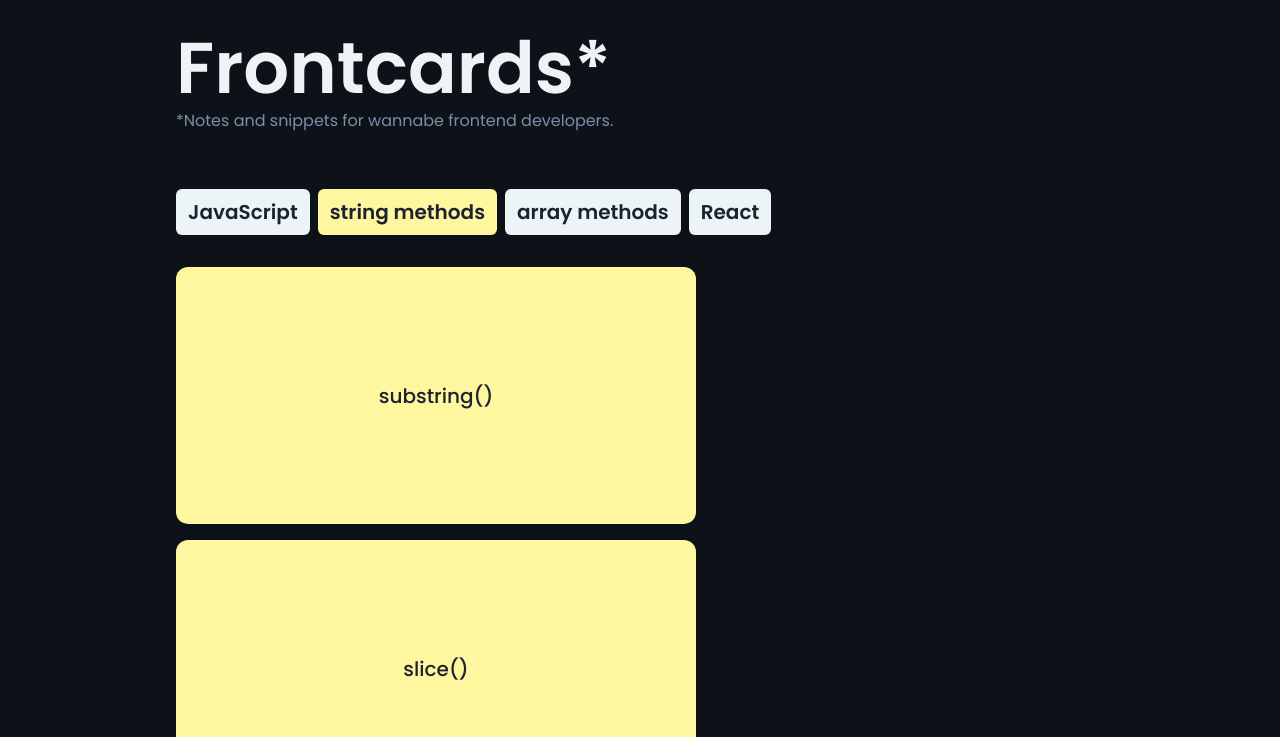
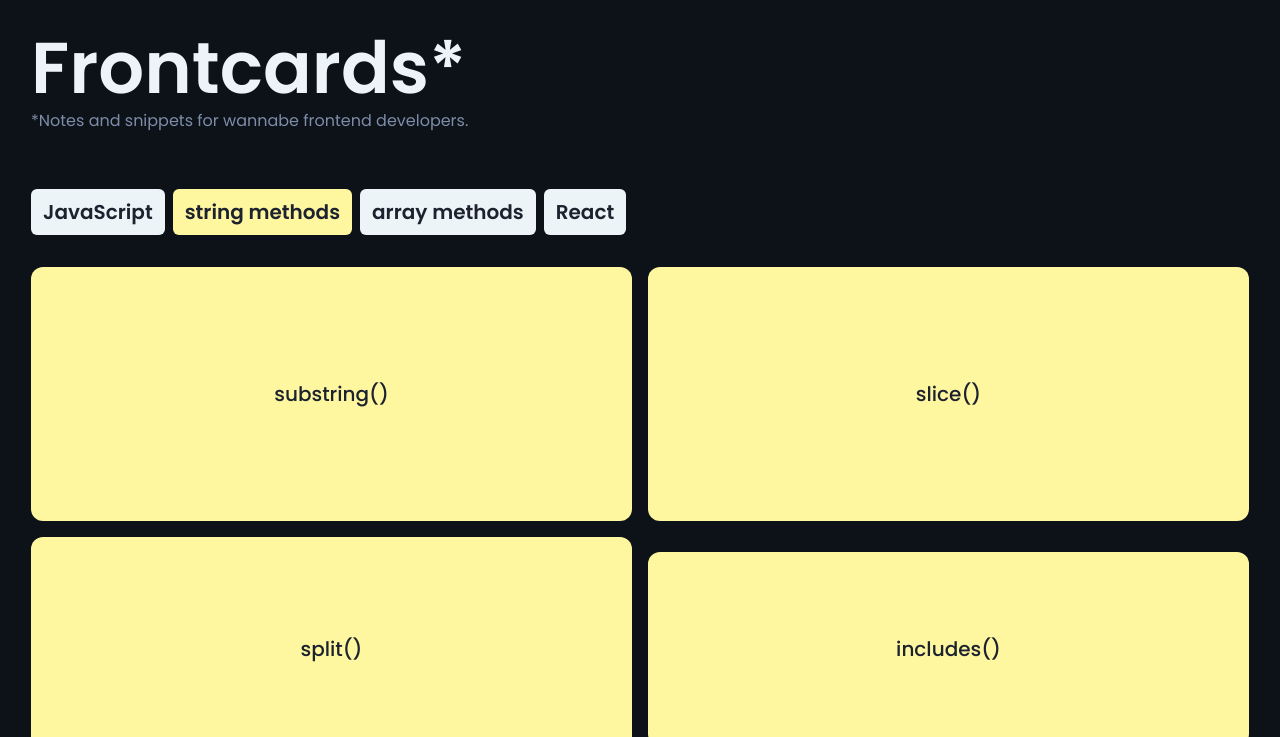
Before and after one commit to double-vee/js-frontcards, a plain HTML site: page index.html in a window 1280 px wide. Both pictures are taken after a click on the button "string methods". Shown: the top 737 px of the page. Drawn offline with nearby package versions, Linux system fonts and the light colour scheme.

Commit message:
Change card list layout to grid. Set fluid grid for larger screens

```diff
--- a/style.css
+++ b/style.css
@@ -17,7 +17,9 @@
   --font-title: 'Poppins', sans-serif;
   --font-text: 'Source Sans 3', sans-serif;
   --font-code: 'Source Code Pro', monospace;
-  --card-max-width: 520px;
+  --max-width-card: 520px;
+  --min-width-card: 380px;
+  --min-width-card-lg: 480px;
 }
 
 *,
@@ -49,7 +51,6 @@
 .container {
   min-height: 100%;
   width: 100%;
-  max-width: 960px;
   margin-inline: auto;
   padding: 2rem 1rem;
   display: flex;
@@ -123,8 +124,7 @@
 }
 
 .card-list {
-  display: flex;
-  flex-direction: column;
+  display: grid;
   gap: 1rem;
   list-style: none;
 }
@@ -239,7 +239,6 @@
 
 .comment {
   color: var(--txt-comment);
-  font-size: 0.875rem;
 }
 
 .footer {
@@ -249,6 +248,10 @@
 }
 
 @media (min-width: 550px) {
+  .container {
+    max-width: 1250px;
+  }
+
   .header,
   .main {
     margin-bottom: 3.5rem;
@@ -258,12 +261,18 @@
     font-size: 4.5rem;
   }
 
-  .card-wrapper {
-    max-width: var(--card-max-width);
+  .card-list {
+    grid-template-columns: repeat(
+      auto-fill,
+      minmax(var(--min-width-card), 1fr)
+    );
+    align-items: center;
   }
 
-  .card__note__block code,
-  .comment {
-    font-size: 0.965rem;
+  .card-list:has(.methods) {
+    grid-template-columns: repeat(
+      auto-fill,
+      minmax(var(--min-width-card-lg), 1fr)
+    );
   }
 }
```
